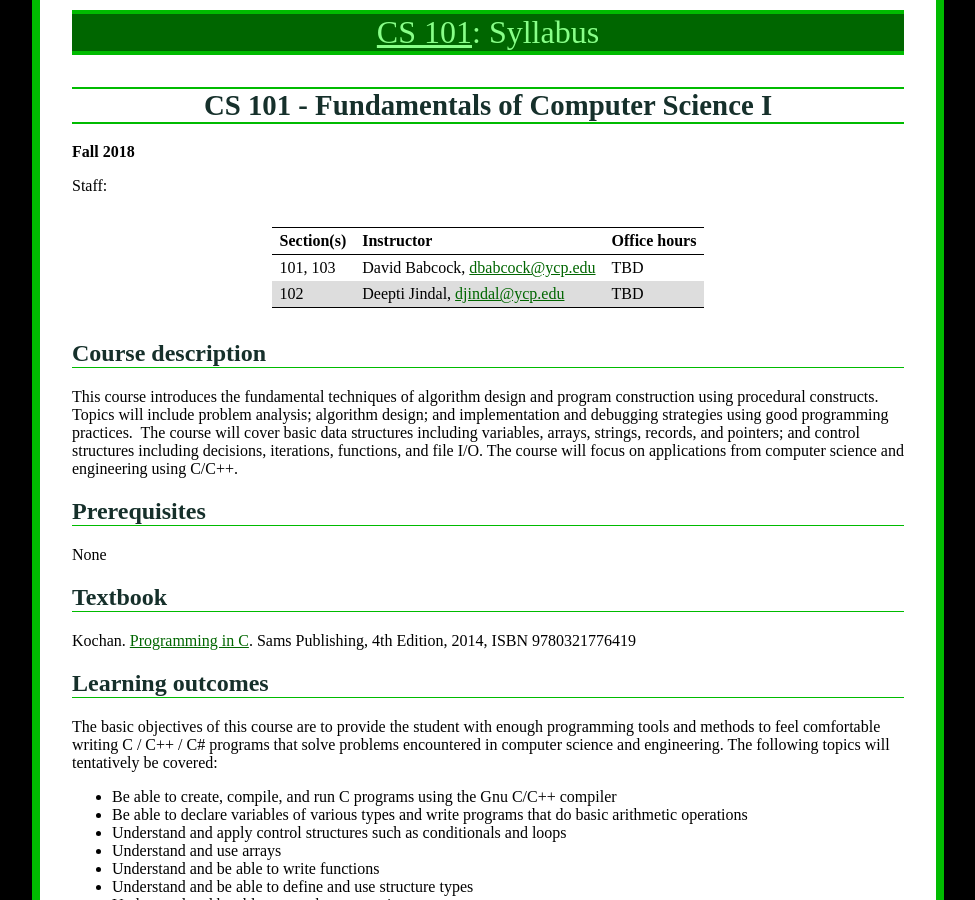
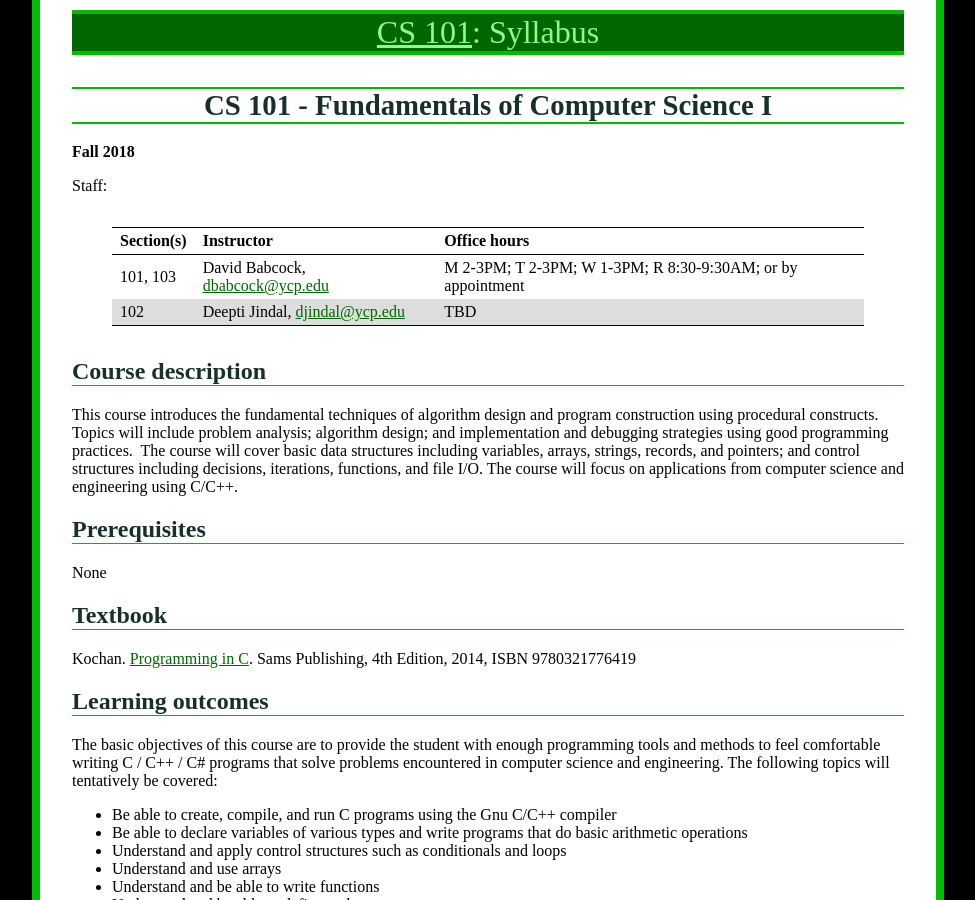
Before and after one commit to ycpcs/cs101-fall2018, a Jekyll site: the page built from syllabus.md, in a window 1280 px wide and 900 px high. Shown: the whole window, without its empty margins (152-1127 px from the left). Built offline with Jekyll 4.4.1, drawn with Linux system fonts in a browser that asks for light colours.

Commit message:
add office hours

```diff
--- a/syllabus.md
+++ b/syllabus.md
@@ -12,7 +12,7 @@ Staff:
 
 > Section(s) | Instructor | Office hours
 > ---------- | ---------- | ------------
-> 101, 103 | David Babcock, <dbabcock@ycp.edu> | TBD
+> 101, 103 | David Babcock, <dbabcock@ycp.edu> | M 2-3PM; T 2-3PM; W 1-3PM; R 8:30-9:30AM; or by appointment
 > 102 | Deepti Jindal, <djindal@ycp.edu> | TBD
 
 Course description
```
